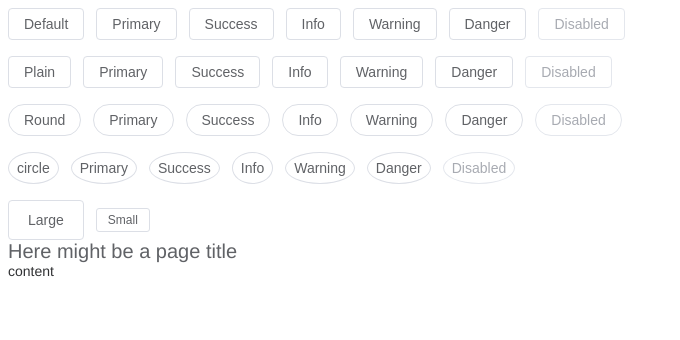
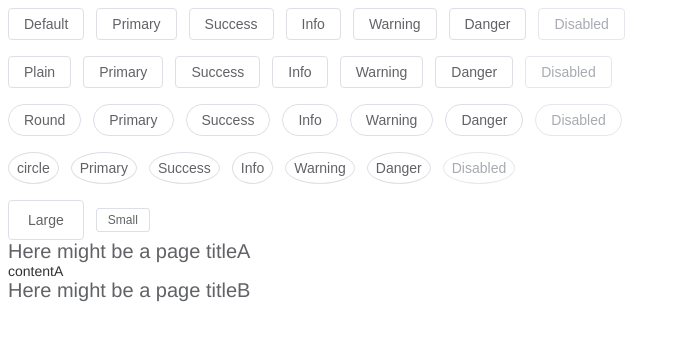
Before and after one commit to csdoge007/Z-UI, a Vue app in the folder Z-UI/: page / in a window 1280 px wide. Shown: the top 340 px of the page, without its empty margins (0-680 px from the left). Built offline with nearby package versions, Linux system fonts and the light colour scheme.

Commit message:
完成双向数据以及手风琴效果

```diff
--- a/Z-UI/src/App.vue
+++ b/Z-UI/src/App.vue
@@ -5,13 +5,14 @@ import Item from './components/Collapse/CollapseItem.vue';
 import { onMounted, ref } from 'vue';
 import Button from './components/Button/Button.vue';
 import type { ButtonInstance } from './components/Button/types';
+import type { NameType } from './components/Collapse/types'
 const buttonInstance = ref<ButtonInstance | null>();
 onMounted(() => {
   if (buttonInstance.value) {
     console.log(buttonInstance.value._ref);
   }
 })
-const activeItems = ['A'];
+const activeItems = ref<NameType[]>(['A']);
 </script>
 
 <template>
@@ -55,12 +56,20 @@ const activeItems = ['A'];
 
     <Button size="large">Large</Button>
     <Button size="small">Small</Button>
-    <Collapse :activeItems="activeItems">
+
+
+    <Collapse v-model="activeItems" accordion>
       <Item title="标题" name="A">
         <template #title>
-          <h1>Here might be a page title</h1>
+          <h1>Here might be a page titleA</h1>
         </template>
-        content
+        contentA
+      </Item>
+      <Item title="标题" name="B">
+        <template #title>
+          <h1>Here might be a page titleB</h1>
+        </template>
+        contentB
       </Item>
     </Collapse>
 
--- a/Z-UI/src/components/Collapse/Collapse.vue
+++ b/Z-UI/src/components/Collapse/Collapse.vue
@@ -5,19 +5,33 @@
 </template>
 
 <script setup lang="ts">
-import { ref } from 'vue';
-import type { nameType } from './types';
-const activeItems = ref<nameType[]>([])
-const handleClickItem = (name: nameType) => {
-  const index = activeItems.value.indexOf(name);
-  if (index != -1) {
-    activeItems.value.splice(index, 1);
+import { ref, provide, watch } from 'vue';
+import type { NameType, CollapseProps, CollapseEmits } from './types';
+import { collapseContextSymbol } from './types';
+const props = defineProps<CollapseProps>();
+const emits = defineEmits<CollapseEmits>();
+const activeItems = ref<NameType[]>(props.modelValue);
+watch(() => props.modelValue, () => {
+  activeItems.value = props.modelValue;
+})
+const handleClickItem = (name: NameType) => {
+  if (props.accordion) {
+    activeItems.value = [activeItems.value[0] === name ? '' : name];
   } else {
-    activeItems.value.push(name);
+    const index = activeItems.value.indexOf(name);
+    if (index != -1) {
+      activeItems.value.splice(index, 1);
+    } else {
+      activeItems.value.push(name);
+    }
   }
-}
+  emits('update:modelValue', activeItems.value);
+};
+provide(collapseContextSymbol, {
+  activeItems,
+  handleClickItem,
+});
 </script>
 
 <style scoped>
-
 </style>
--- a/Z-UI/src/components/Collapse/CollapseItem.vue
+++ b/Z-UI/src/components/Collapse/CollapseItem.vue
@@ -1,9 +1,17 @@
 <template>
-  <div class="zk-collapse-item">
-    <div class="zk-collapse-item__header">
+  <div
+    class="zk-collapse-item"
+    :class="{
+      'is-disabled': disabled
+    }"
+  >
+    <div class="zk-collapse-item__header" @click="handleClick">
       <slot name="title">{{ title }}</slot>
     </div>
-    <div class="zk-collapse-item__content">
+    <div
+      class="zk-collapse-item__content"
+      v-show="isActive"
+    >
       <slot></slot>
     </div>
   </div>
@@ -11,9 +19,17 @@
 
 <script setup lang="ts">
 import type { ItemProps } from './types';
-
-defineProps<ItemProps>();
-
+import { computed, inject } from 'vue';
+import { collapseContextSymbol } from './types';
+const props = defineProps<ItemProps>();
+const collapseContext = inject(collapseContextSymbol);
+const isActive = computed(() => collapseContext?.activeItems.value.includes(props.name));
+const handleClick = () => {
+  if (props.disabled) {
+    return;
+  }
+  collapseContext?.handleClickItem(props.name);
+}
 </script>
 
 <style scoped>
--- a/Z-UI/src/components/Collapse/types.ts
+++ b/Z-UI/src/components/Collapse/types.ts
@@ -1,12 +1,21 @@
-export type nameType = string | number;
-export const activeSymbol = Symbol('activeItems');
+import type { InjectionKey, Ref } from 'vue'
+export type NameType = string | number;
+interface CollapseContext {
+  activeItems: Ref<NameType[]>;
+  handleClickItem: (name: NameType) => void;
+}
+export const collapseContextSymbol = Symbol('activeSymbol') as InjectionKey<CollapseContext>;
 export interface ItemProps {
-  name: nameType;
+  name: NameType;
   title: string;
   disabled?: boolean;
 }
 
 export interface CollapseProps {
-  activeItems: string[];
+  modelValue: NameType[];
   accordion?: boolean;
 }
+
+export interface CollapseEmits {
+  (e: 'update:modelValue', value: NameType[]): void;
+}
```
